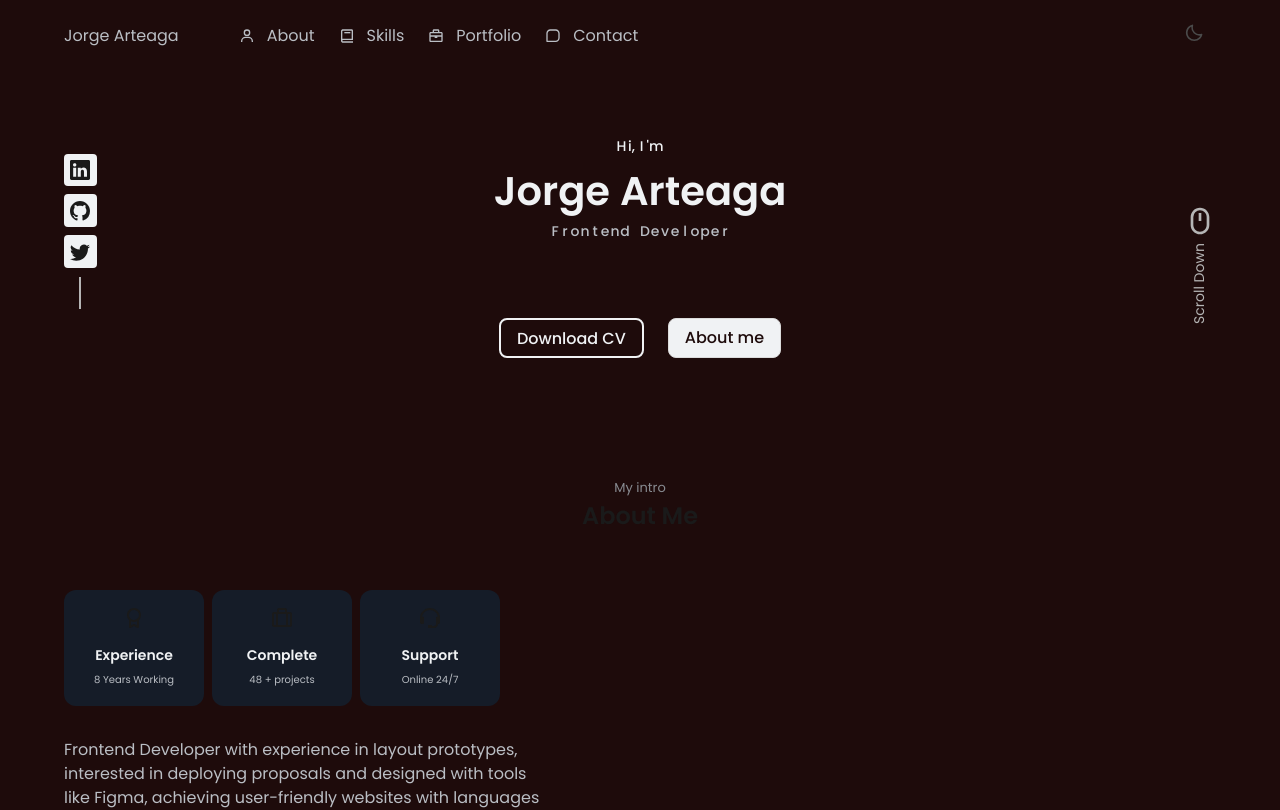
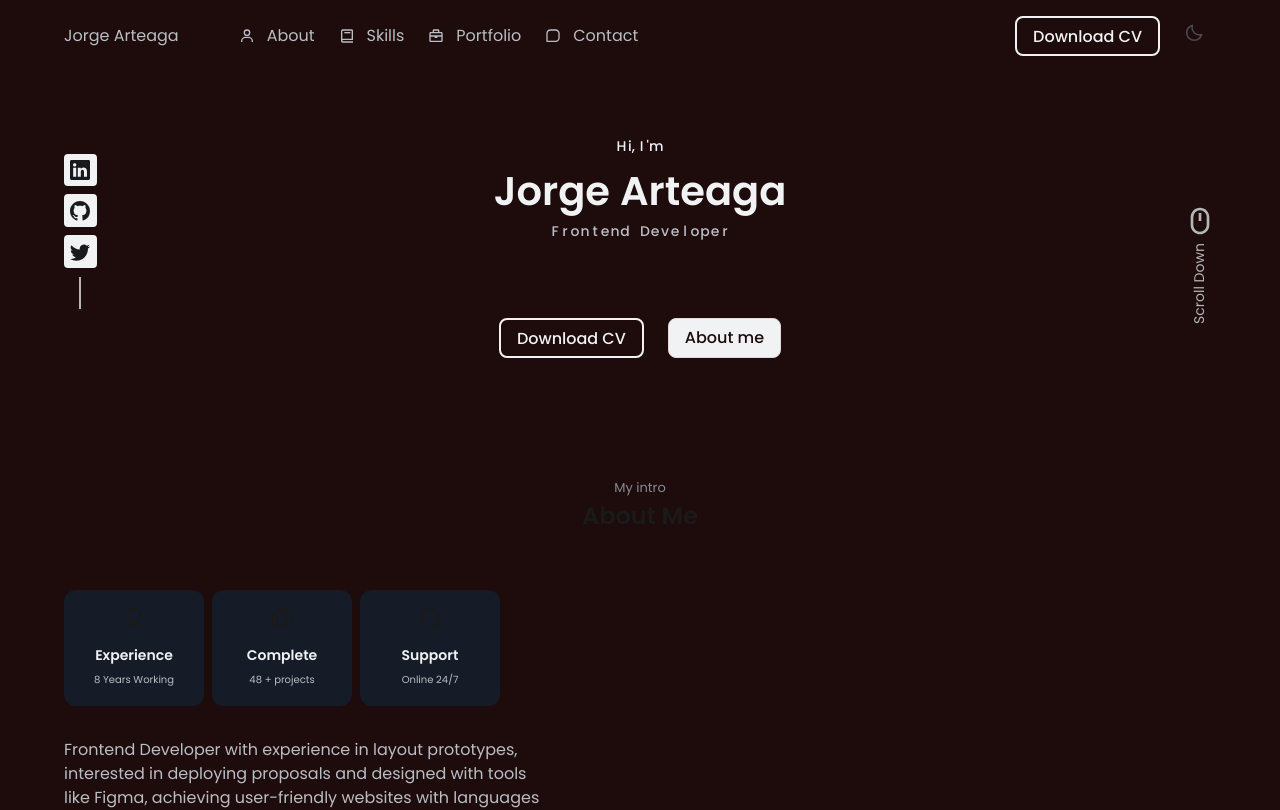
Before and after one commit to jlarteagap/portfolio, a Next.js app: page / in a window 1280 px wide. Shown: the top 810 px of the page. Built offline with nearby package versions, Linux system fonts and the light colour scheme; no server answers.

Commit message:
[REFACTOR] Header navbar
- Use Bulma CSS
- Delete extra CSS code
- Add Download CV button
- Icon change theme color

```diff
--- a/src/components/Header/header.js
+++ b/src/components/Header/header.js
@@ -3,6 +3,7 @@ import PropTypes from 'prop-types'
 
 import DarkMode from '../darkmode'
 import { Navbar } from './navbar'
+import { DownloadButton } from '../Utils/utils'
 
 const Header = ({ siteTitle }) => {
   const [isScrolled] = useState(false)
@@ -37,6 +38,9 @@ const Header = ({ siteTitle }) => {
         </div>
         <div className="navbar-end">
           <div className="navbar-item">
+            <DownloadButton />
+          </div>
+          <div className="navbar-item">
             <DarkMode />
           </div>
         </div>
--- /dev/null
+++ b/src/components/Utils/utils.js
@@ -0,0 +1,13 @@
+import React from 'react'
+
+export const DownloadButton = () => {
+  return (
+    <a
+      download
+      href="../assets/pdf/jorge-arteaga-eng.pdf"
+      className="button button--ghost"
+    >
+      Download CV
+    </a>
+  )
+}
--- a/src/components/home.js
+++ b/src/components/home.js
@@ -4,11 +4,45 @@ import { BiMouse } from 'react-icons/bi'
 import { BsLinkedin, BsGithub, BsTwitter } from 'react-icons/bs'
 
 import AnimatedLetters from './animateLetters'
+import { DownloadButton } from './Utils/utils'
 
 const Home = () => {
-  const[letterClass, setLetterClass] = useState('text-animate')
-  const nameArray = ['J', 'o', 'r', 'g','e', '  ', 'A', 'r', 't', 'e', 'a', 'g', 'a']
-  const jobArray = ['F','r','o','n','t','e','n','d','  ', 'D','e','v','e','l','o','p','e','r']
+  const [letterClass, setLetterClass] = useState('text-animate')
+  const nameArray = [
+    'J',
+    'o',
+    'r',
+    'g',
+    'e',
+    '  ',
+    'A',
+    'r',
+    't',
+    'e',
+    'a',
+    'g',
+    'a'
+  ]
+  const jobArray = [
+    'F',
+    'r',
+    'o',
+    'n',
+    't',
+    'e',
+    'n',
+    'd',
+    '  ',
+    'D',
+    'e',
+    'v',
+    'e',
+    'l',
+    'o',
+    'p',
+    'e',
+    'r'
+  ]
 
   useEffect(() => {
     return setTimeout(() => {
@@ -24,26 +58,25 @@ const Home = () => {
             <span className={letterClass}>H</span>
             <span className={`${letterClass} _12`}>i,</span>
             <span className={`${letterClass} _12`}> I</span>
-            <span className={`${letterClass} _12`}>'m</span>
-            </span>
+            <span className={`${letterClass} _12`}>&apos;m</span>
+          </span>
           <h1 className="home__name">
             <AnimatedLetters
               letterClass={letterClass}
               strArray={nameArray}
-              idx={15}/>
-            </h1>
+              idx={15}
+            />
+          </h1>
           <h3 className="home__education">
-            <AnimatedLetters letterClass={letterClass} strArray={jobArray} idx={15} />
+            <AnimatedLetters
+              letterClass={letterClass}
+              strArray={jobArray}
+              idx={15}
+            />
           </h3>
         </div>
         <div className="home__buttons">
-          <a
-            download
-            href="../assets/pdf/jorge-arteaga-eng.pdf"
-            className="btn button button--ghost"
-          >
-            Download CV
-          </a>
+          <DownloadButton />
           <a href="#about" className="btn button">
             About me
           </a>
```
Also changed, not shown: src/components/about.js (+3 -6 lines).
